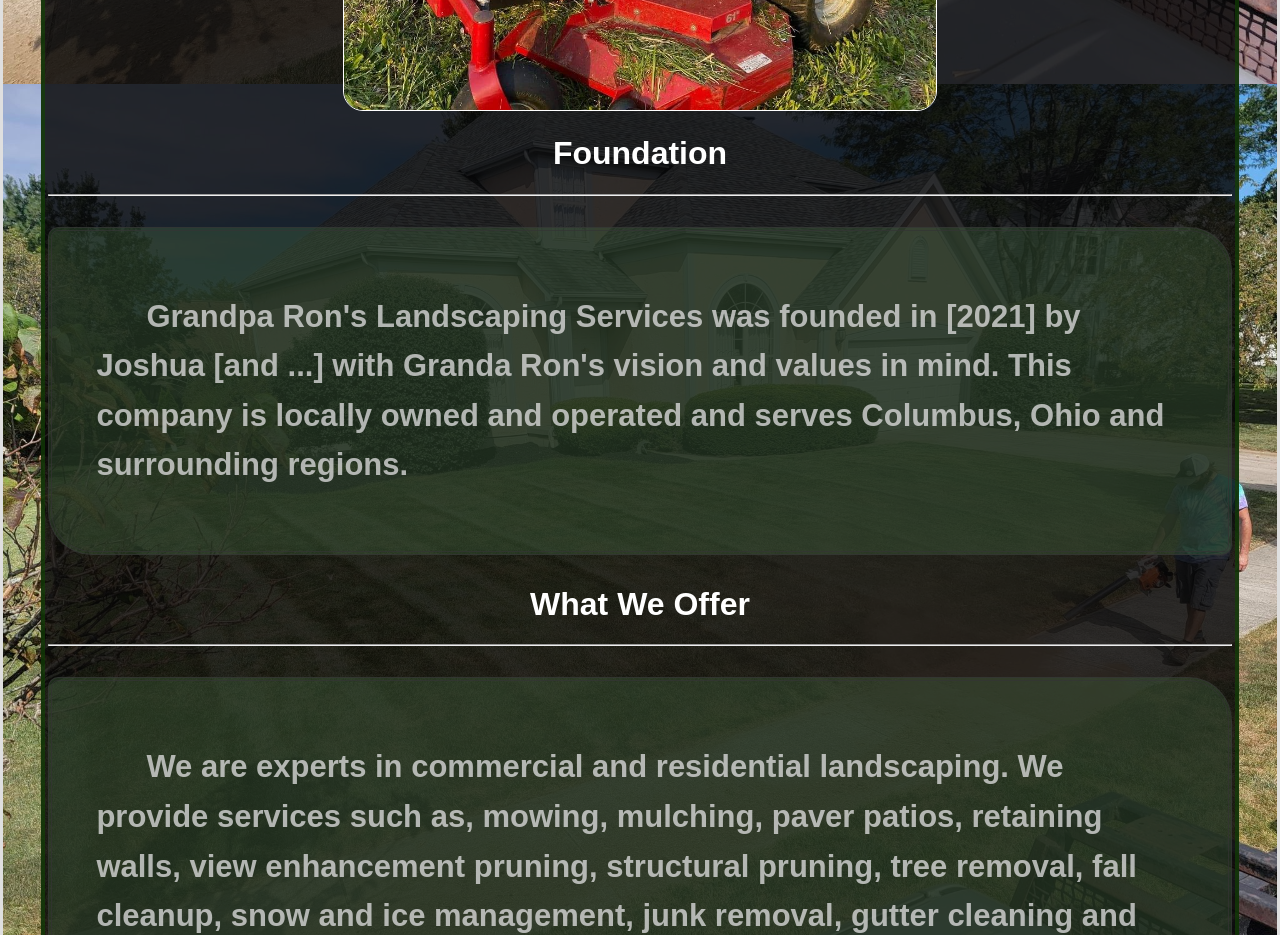
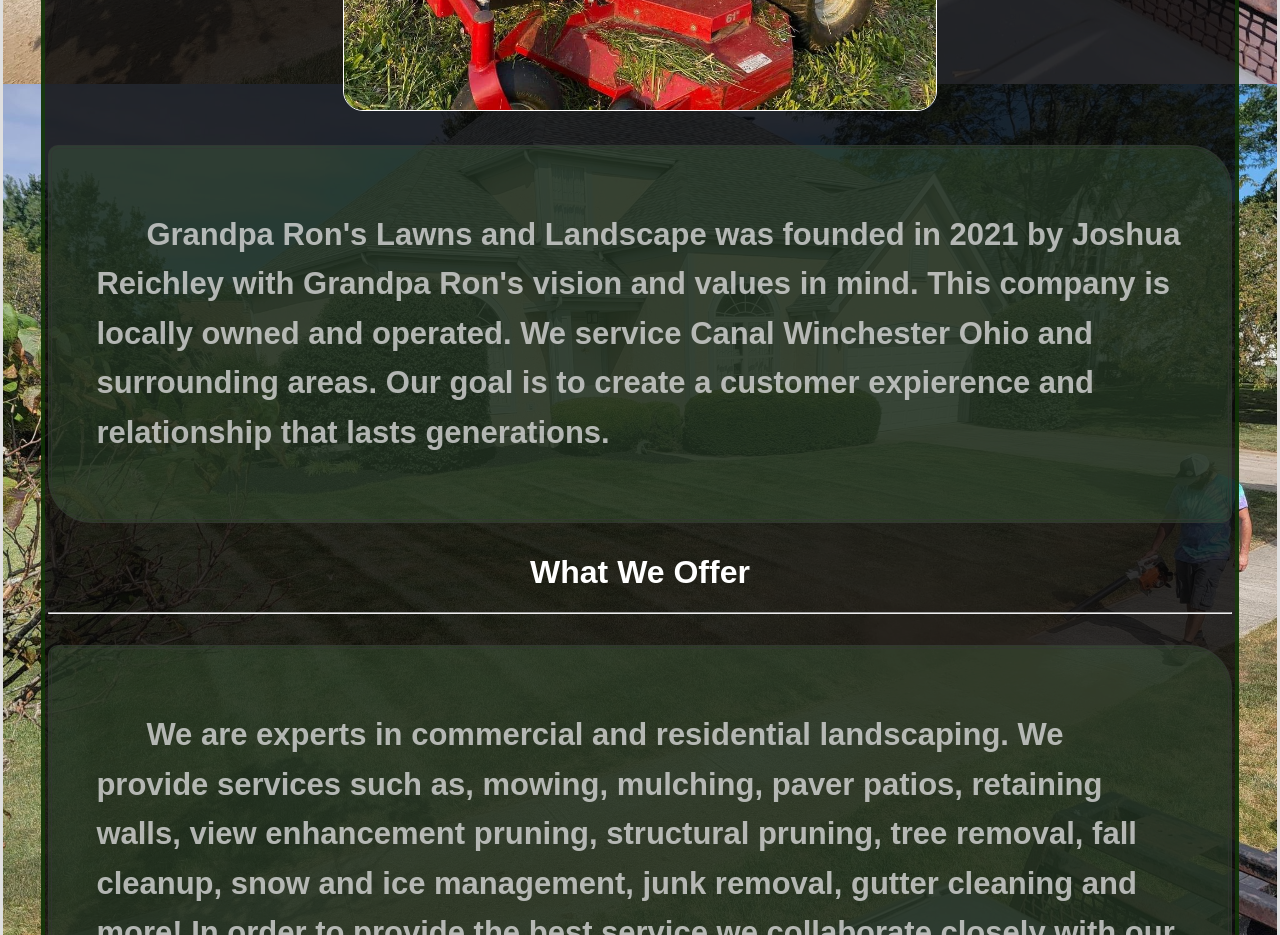
Before and after one commit to sean00880/grandpa-ron-s, a Next.js app: page / in a window 1280 px wide. Shown: the part 2780-3715 px from the top of the page. Built offline with nearby package versions, Linux system fonts and the light colour scheme.

Commit message:
deleted foundation

```diff
--- a/components/Mission.js
+++ b/components/Mission.js
@@ -21,9 +21,8 @@ const Mission = () => {
 
           <div >
 
-          <h1 className={style.teamtext}>Foundation</h1><hr/>
           <h3 className={style.text}>
-          <blockquote>Grandpa Ron's Landscaping Services was founded in [2021] by Joshua [and ...] with Granda Ron's vision and values in mind. This company is locally owned and operated and serves Columbus, Ohio and surrounding regions. </blockquote>
+          <blockquote> Grandpa Ron's Lawns and Landscape was founded in 2021 by Joshua Reichley with Grandpa Ron's vision and values in mind. This company is locally owned and operated. We service Canal Winchester Ohio and surrounding areas. Our goal is to create a customer expierence and relationship that lasts generations. </blockquote>
           </h3>
           </div>
           <div>
```
